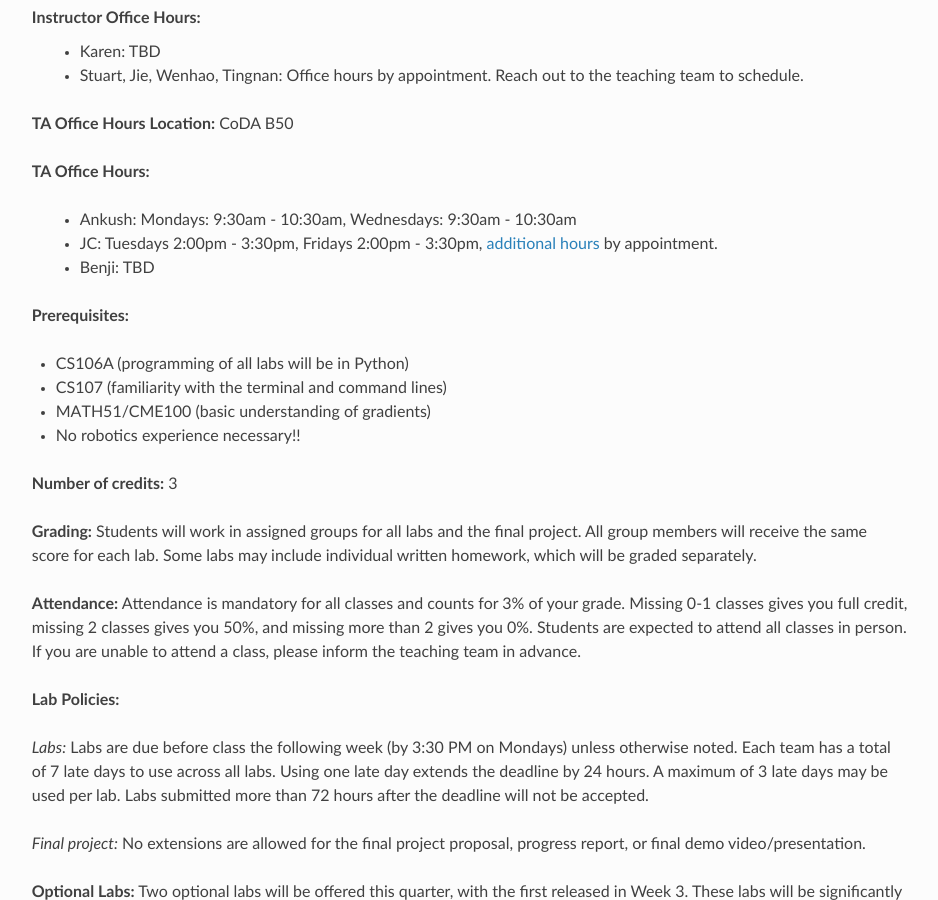
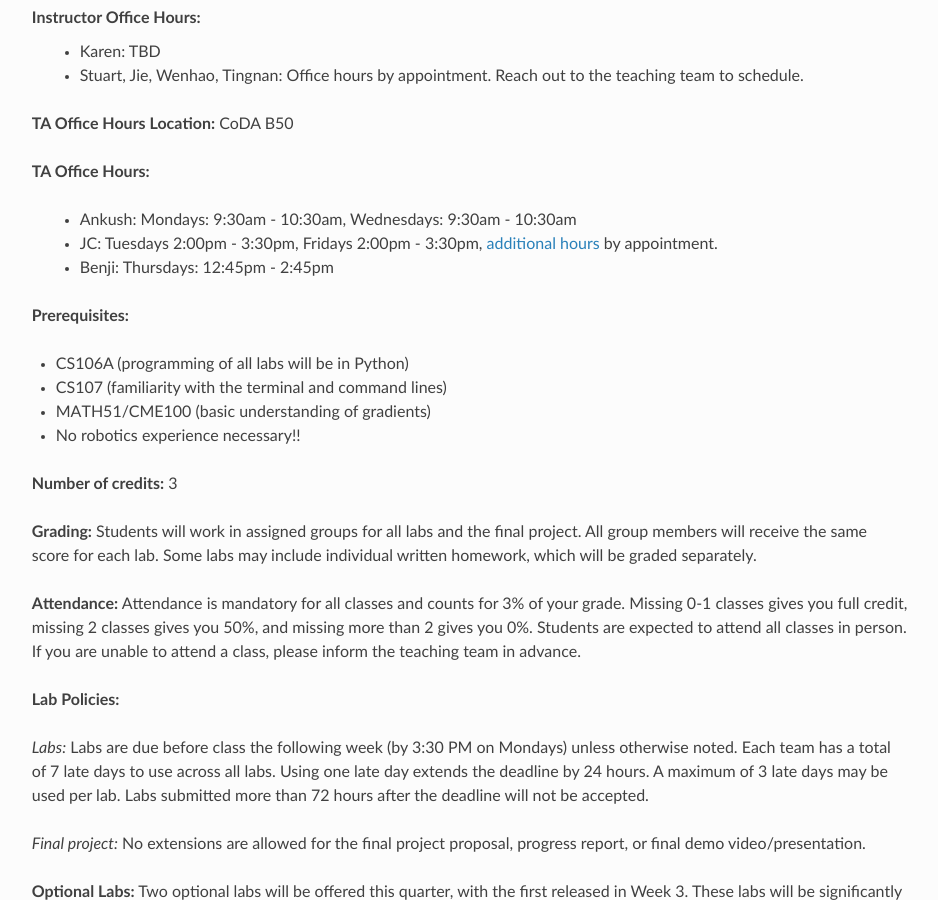
Before and after one commit to cs123-stanford/cs123-stanford, a Sphinx documentation site: the page built from docs/index.rst, in a window 1280 px wide and 900 px high, scrolled down 1383 px. Shown: the whole window, without its empty margins (320-1258 px from the left). Built offline with Sphinx 7.4.7 and the Read the Docs theme 3.1.0, drawn with Linux system fonts in a browser that asks for light colours.

Commit message:
Updates Benji's OH

```diff
--- a/docs/index.rst
+++ b/docs/index.rst
@@ -156,7 +156,7 @@
 
     * Ankush: Mondays: 9:30am - 10:30am, Wednesdays: 9:30am - 10:30am
     * JC: Tuesdays 2:00pm - 3:30pm, Fridays 2:00pm - 3:30pm, `additional hours <https://calendly.com/jchu0822/cs-123-additional-oh>`_ by appointment.
-    * Benji: TBD
+    * Benji: Thursdays: 12:45pm - 2:45pm
 
 **Prerequisites:**
 
```
